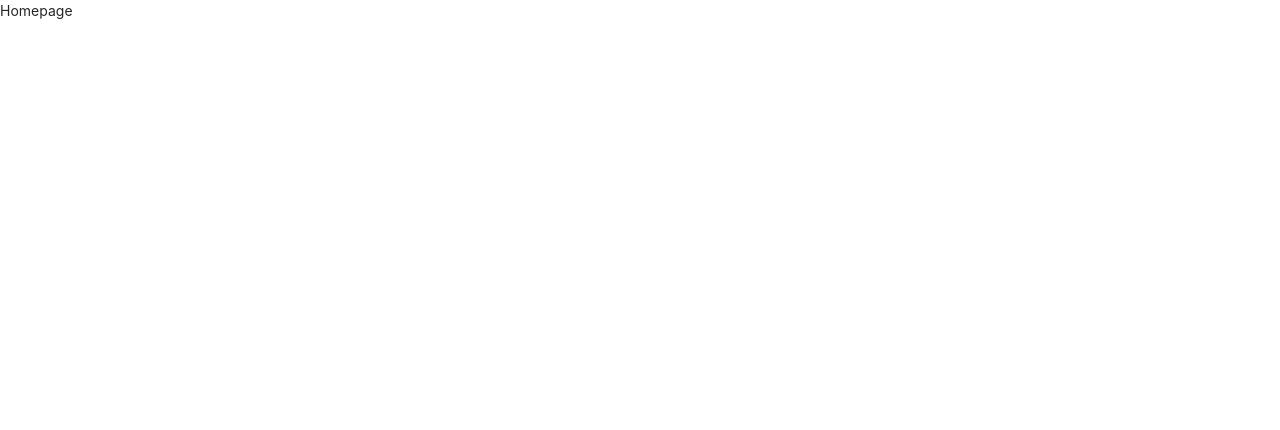
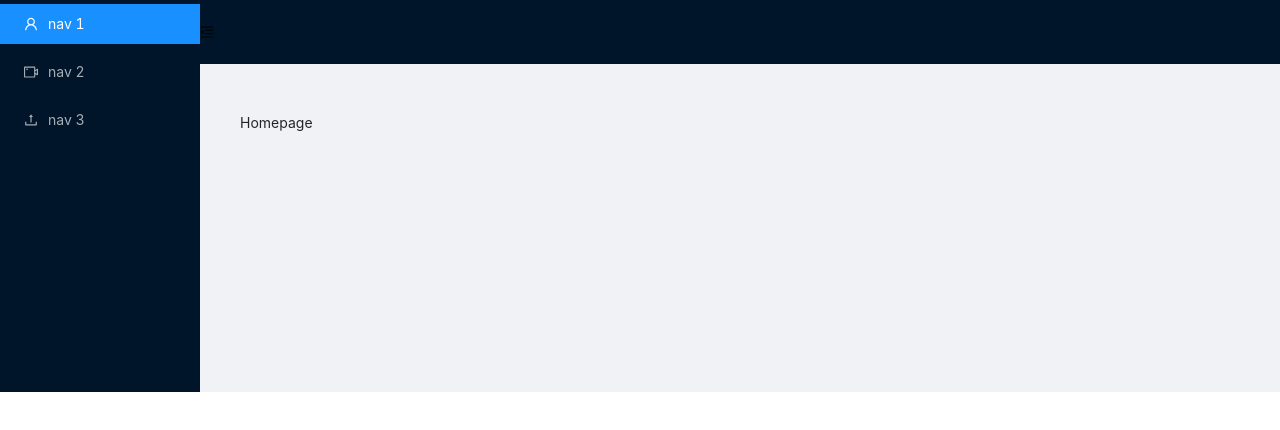
Before and after one commit to jsfinesse/Checkout, a React (Create React App) app in the folder checkout-client/: page /home in a window 1280 px wide. Shown: the top 430 px of the page. Built offline with nearby package versions, Linux system fonts and the light colour scheme.

Commit message:
Added DefaultLayout

```diff
--- /dev/null
+++ b/checkout-client/src/components/DefaultLayout.js
@@ -0,0 +1,78 @@
+import React from "react";
+import { Layout, Menu } from "antd";
+import {
+    MenuUnfoldOutlined,
+    MenuFoldOutlined,
+    UserOutlined,
+    VideoCameraOutlined,
+    UploadOutlined,
+} from "@ant-design/icons";
+
+const { Header, Sider, Content } = Layout;
+
+export default class DefaultLayout extends React.Component {
+    state = {
+        collapsed: false,
+    };
+
+    toggle = () => {
+        this.setState({
+            collapsed: !this.state.collapsed,
+        });
+    };
+
+    render() {
+        return (
+            <Layout>
+                <Sider
+                    trigger={null}
+                    collapsible
+                    collapsed={this.state.collapsed}
+                >
+                    <div className="logo" />
+                    <Menu
+                        theme="dark"
+                        mode="inline"
+                        defaultSelectedKeys={["1"]}
+                    >
+                        <Menu.Item key="1" icon={<UserOutlined />}>
+                            nav 1
+                        </Menu.Item>
+                        <Menu.Item key="2" icon={<VideoCameraOutlined />}>
+                            nav 2
+                        </Menu.Item>
+                        <Menu.Item key="3" icon={<UploadOutlined />}>
+                            nav 3
+                        </Menu.Item>
+                    </Menu>
+                </Sider>
+                <Layout className="site-layout">
+                    <Header
+                        className="site-layout-background"
+                        style={{ padding: 0 }}
+                    >
+                        {React.createElement(
+                            this.state.collapsed
+                                ? MenuUnfoldOutlined
+                                : MenuFoldOutlined,
+                            {
+                                className: "trigger",
+                                onClick: this.toggle,
+                            }
+                        )}
+                    </Header>
+                    <Content
+                        className="site-layout-background"
+                        style={{
+                            margin: "24px 16px",
+                            padding: 24,
+                            minHeight: 280,
+                        }}
+                    >
+                        {this.props.children}
+                    </Content>
+                </Layout>
+            </Layout>
+        );
+    }
+}
--- a/checkout-client/src/pages/Homepage.js
+++ b/checkout-client/src/pages/Homepage.js
@@ -1,9 +1,12 @@
-import React from 'react'
+import React from "react";
+import DefaultLayout from "../components/DefaultLayout";
 
 function Homepage() {
-  return (
-    <div>Homepage</div>
-  )
+    return (
+        <DefaultLayout>
+            <div>Homepage</div>
+        </DefaultLayout>
+    );
 }
 
-export default Homepage
+export default Homepage;
--- /dev/null
+++ b/checkout-client/src/resources/layout.css
@@ -0,0 +1,21 @@
+#components-layout-demo-custom-trigger .trigger {
+    padding: 0 24px;
+    font-size: 18px;
+    line-height: 64px;
+    cursor: pointer;
+    transition: color 0.3s;
+}
+
+#components-layout-demo-custom-trigger .trigger:hover {
+    color: #1890ff;
+}
+
+#components-layout-demo-custom-trigger .logo {
+    height: 32px;
+    margin: 16px;
+    background: rgba(255, 255, 255, 0.3);
+}
+
+.site-layout .site-layout-background {
+    background: #fff;
+}
```
